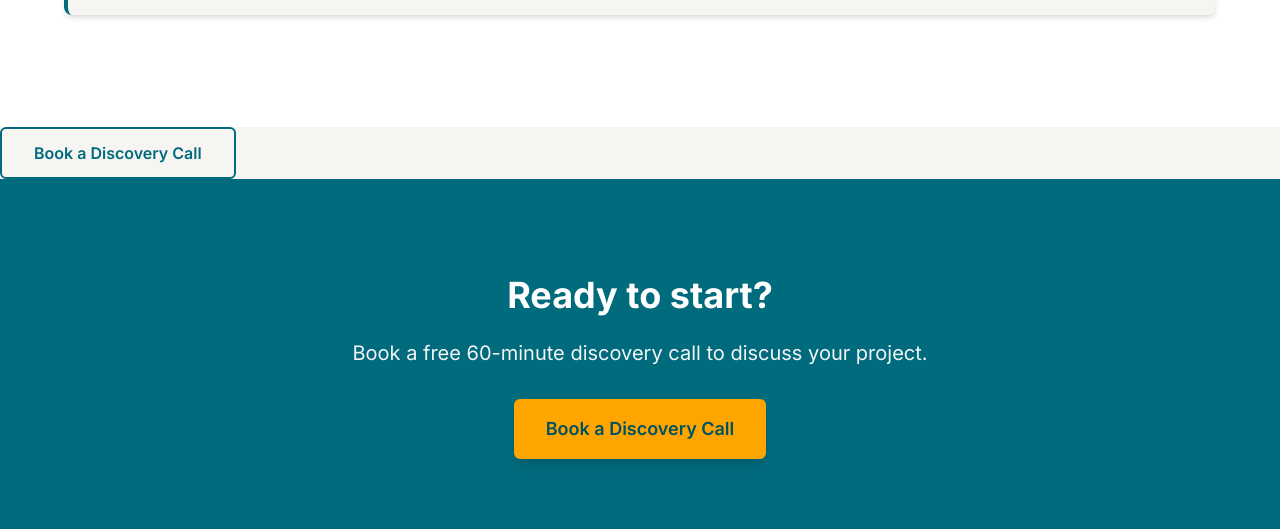
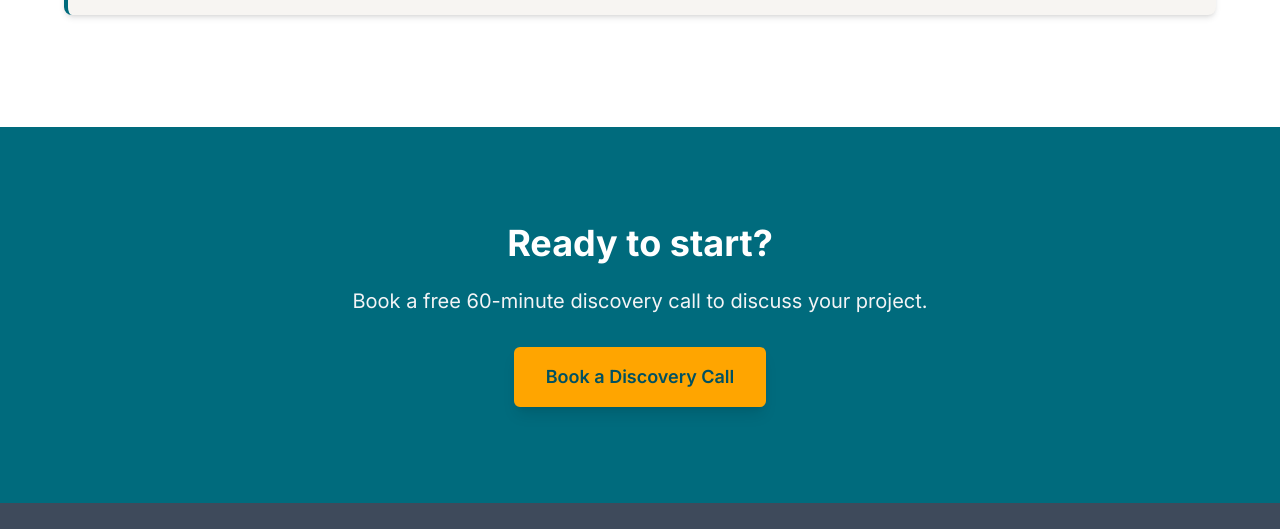
Before and after one commit to SkiltonJ/KelpieWebServices, a website: page pages/services.html in a window 1280 px wide. Shown: the part 3680-4209 px from the top of the page. Drawn offline with Linux system fonts and the light colour scheme.

Commit message:
Remove unwanted button

```diff
--- a/pages/services.html
+++ b/pages/services.html
@@ -391,11 +391,6 @@
         </div>
     </section>
 
-    <a href="contact.html"
-      class="inline-block text-deep-teal border-2 border-deep-teal px-8 py-3 rounded-md font-semibold hover:bg-deep-teal hover:text-white transition-all">
-      Book a Discovery Call
-    </a>
-
     <!-- Final CTA Section -->
     <section class="py-20 lg:py-24 bg-deep-teal text-white">
       <div class="max-w-4xl mx-auto px-6 lg:px-8 text-center">
```
